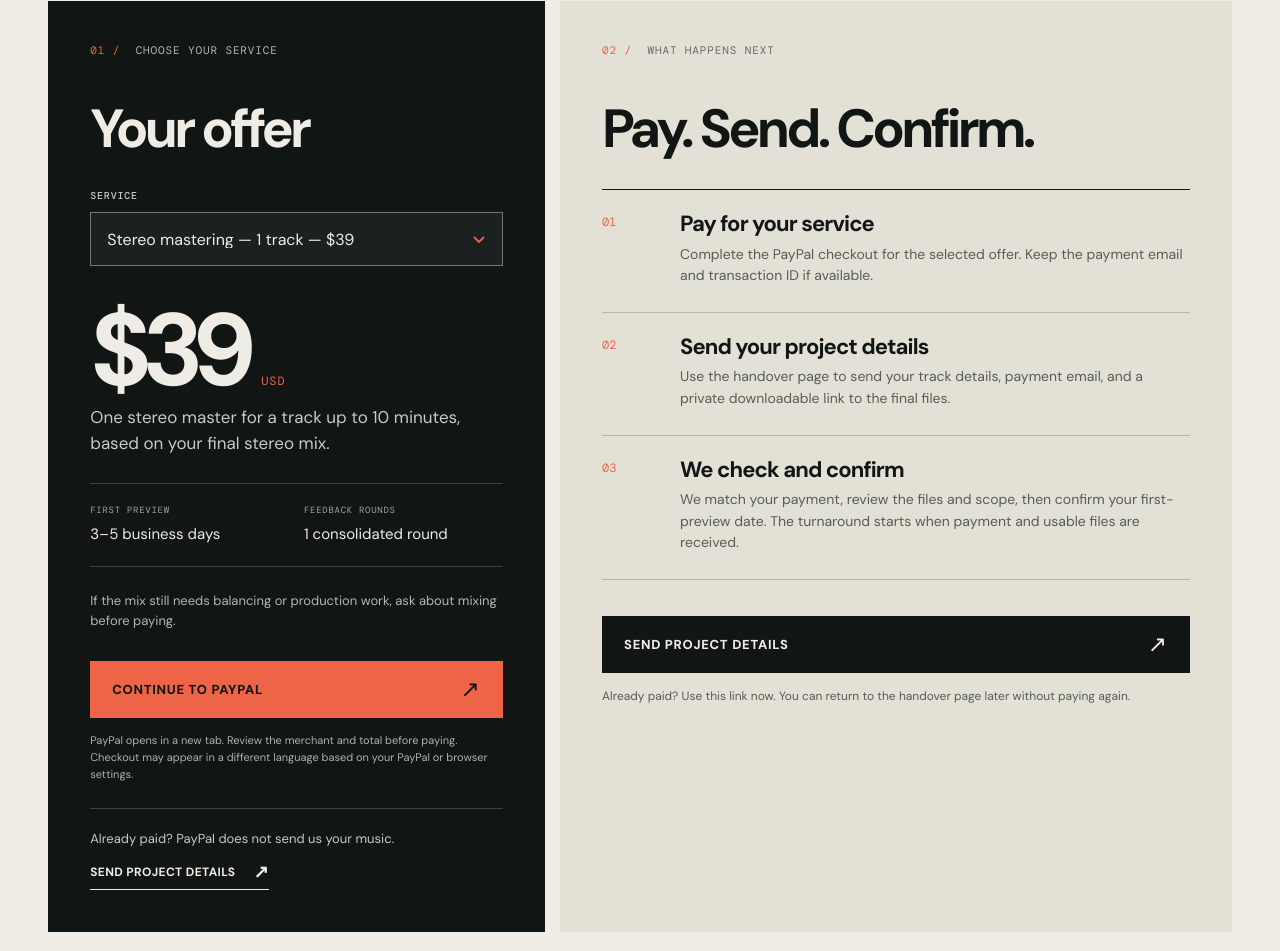
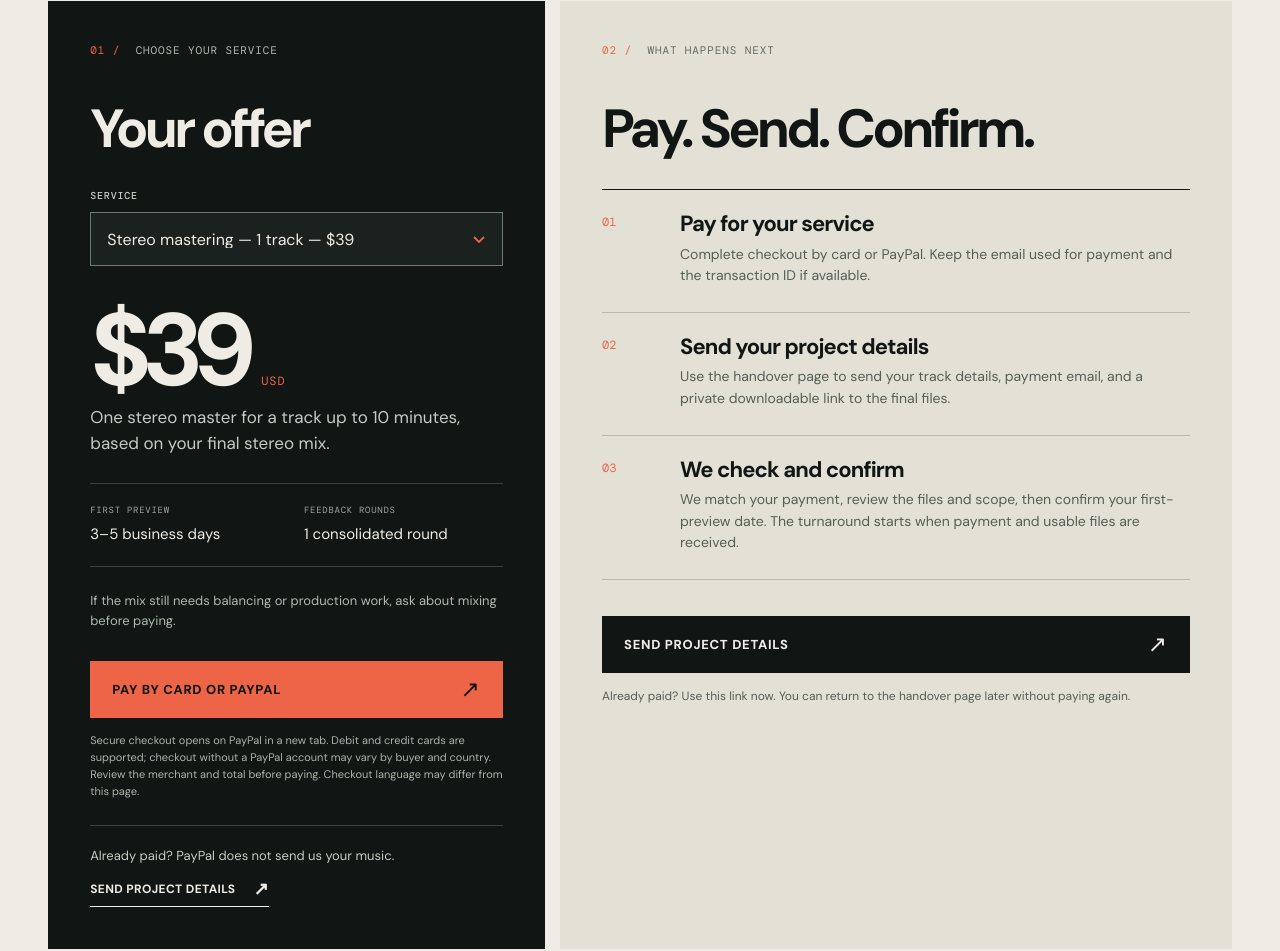
Before and after one commit to 0xsl0th/tonart, a plain HTML site: page booking.html in a window 1280 px wide. Shown: the part 623-1574 px from the top of the page. Drawn offline with nearby package versions, Linux system fonts and the light colour scheme.

Commit message:
Clarify card and PayPal checkout options

```diff
--- a/booking.css
+++ b/booking.css
@@ -40,7 +40,7 @@
 .offer-details dt { margin-bottom: 8px; color: #9da79e; font-family: var(--mono); font-size: 9px; letter-spacing: .08em; }
 .offer-details dd { margin: 0; font-size: 15px; line-height: 1.45; }
 .offer-caveat { min-height: 42px; margin: 0 0 28px; color: #aeb9af; font-size: 13px; line-height: 1.55; }
-.booking-pay { width: 100%; margin-top: auto; }
+.booking-pay { width: 100%; margin-top: auto; padding-block: 14px; line-height: 1.25; }
 .booking-pay[hidden] { display: none; }
 .booking-pay[aria-disabled="true"], .booking-pay.is-disabled { background: #66716a; color: #e2e6df; cursor: not-allowed; pointer-events: none; transform: none; }
 .pay-note { margin: 14px 0 0; color: #acb4aa; font-size: 11px; line-height: 1.55; }
--- a/booking.html
+++ b/booking.html
@@ -33,7 +33,7 @@
       <section class="booking-intro shell">
         <div class="eyebrow booking-eyebrow"><span class="pulse-dot"></span><span data-book-i18n="eyebrow">TONART / PROJECT BOOKING</span></div>
         <h1 data-book-i18n-html="title">Good sound starts<br /><em>with a good brief.</em></h1>
-        <p data-book-i18n="lede">Choose a launch offer, pay securely through PayPal, then send us your music and project details.</p>
+        <p data-book-i18n="lede">Choose a launch offer, pay securely by card or PayPal, then send us your music and project details.</p>
       </section>
 
       <section class="booking-content shell" aria-labelledby="booking-offer-title">
@@ -49,8 +49,8 @@
             <div><dt data-book-i18n="revisionLabel">FEEDBACK ROUNDS</dt><dd id="service-revisions"></dd></div>
           </dl>
           <p class="offer-caveat" id="service-caveat"></p>
-          <a class="button button-bright booking-pay" id="pay-button" href="https://www.paypal.com/ncp/payment/EQD4VQUARW5SG" target="_blank" rel="noopener noreferrer"><span data-book-i18n="payButton">Continue to PayPal</span><span aria-hidden="true">↗</span></a>
-          <p class="pay-note" id="pay-note" data-book-i18n="payNote" hidden>PayPal opens in a new tab. Review the merchant and total before paying. Checkout may appear in a different language based on your PayPal or browser settings.</p>
+          <a class="button button-bright booking-pay" id="pay-button" href="https://www.paypal.com/ncp/payment/EQD4VQUARW5SG" target="_blank" rel="noopener noreferrer"><span data-book-i18n="payButton">Pay by card or PayPal</span><span aria-hidden="true">↗</span></a>
+          <p class="pay-note" id="pay-note" data-book-i18n="payNote" hidden>Secure checkout opens on PayPal in a new tab. Debit and credit cards are supported; checkout without a PayPal account may vary by buyer and country. Review the merchant and total before paying. Checkout language may differ from this page.</p>
           <p class="pay-note" id="pay-pending" data-book-i18n="payPendingNote" hidden>Online checkout is temporarily unavailable. Please contact Tonart before paying.</p>
           <div class="offer-handover">
             <p data-book-i18n="handoverPrompt">Already paid? PayPal does not send us your music.</p>
@@ -62,7 +62,7 @@
           <div class="booking-card-kicker"><span>02 /</span> <span data-book-i18n="next">WHAT HAPPENS NEXT</span></div>
           <h2 data-book-i18n="stepsTitle">Pay. Send. Confirm.</h2>
           <ol class="booking-steps">
-            <li><span>01</span><div><h3 data-book-i18n="step1Title">Pay for your service</h3><p data-book-i18n="step1Text">Complete the PayPal checkout for the selected offer. Keep the payment email and transaction ID if available.</p></div></li>
+            <li><span>01</span><div><h3 data-book-i18n="step1Title">Pay for your service</h3><p data-book-i18n="step1Text">Complete checkout by card or PayPal. Keep the email used for payment and the transaction ID if available.</p></div></li>
             <li><span>02</span><div><h3 data-book-i18n="step2Title">Send your project details</h3><p data-book-i18n="step2Text">Use the handover page to send your track details, payment email, and a private downloadable link to the final files.</p></div></li>
             <li><span>03</span><div><h3 data-book-i18n="step3Title">We check and confirm</h3><p data-book-i18n="step3Text">We match your payment, review the files and scope, then confirm your first-preview date. The turnaround starts when payment and usable files are received.</p></div></li>
           </ol>
@@ -78,7 +78,7 @@
           <div><h3 data-book-i18n="faq1Title">When does the turnaround start?</h3><p data-book-i18n="faq1Text">After payment, your brief, and usable final files are received and we confirm the scope. Business days exclude weekends and public holidays. Times shown are for a first preview, not the entire revision process.</p></div>
           <div><h3 data-book-i18n="faq2Title">What if my project is outside the package scope?</h3><p data-book-i18n="faq2Text">Please message us before paying if the track is longer than 10 minutes, has more tracks or stems than the offer allows, or needs editing, tuning, production or alternate versions.</p></div>
           <div><h3 data-book-i18n="faq3Title">Is the booking instant?</h3><p data-book-i18n="faq3Text">Payment is immediate. We confirm the project after checking the payment, files and availability. If the package does not fit, we will offer a revised quote or a full refund before work begins.</p></div>
-          <div><h3 data-book-i18n="faq4Title">How do you match my payment to my music?</h3><p data-book-i18n="faq4Text">After paying, use the project handover page. Enter the email used for PayPal, your buyer transaction ID if available, and a private downloadable link to your files. We check these details against the payment before confirming your project.</p></div>
+          <div><h3 data-book-i18n="faq4Title">How do you match my payment to my music?</h3><p data-book-i18n="faq4Text">After paying, use the project handover page. Enter the email used at checkout or shown on your receipt, your buyer transaction ID if available, and a private downloadable link to your files. We check these details against the payment before confirming your project.</p></div>
         </div>
         <p class="booking-terms" data-book-i18n="terms">These are introductory launch rates. Included revisions cover feedback on the supplied material; new recordings or major arrangement changes are a new scope. Your statutory rights are unaffected.</p>
       </section>
--- a/booking.js
+++ b/booking.js
@@ -60,22 +60,22 @@
   const translations = {
     skip: "Ir al contenido", back: "Volver a precios", eyebrow: "TONART / RESERVA DE PROYECTO",
     title: "Un buen sonido empieza<br /><em>con una buena idea.</em>",
-    lede: "Elige una oferta de lanzamiento, paga de forma segura con PayPal y luego envíanos tu música y los datos del proyecto.",
+    lede: "Elige una oferta de lanzamiento, paga de forma segura con tarjeta o PayPal y luego envíanos tu música y los datos del proyecto.",
     choose: "ELIGE TU SERVICIO", offerTitle: "Tu oferta", serviceLabel: "SERVICIO",
     timelineLabel: "PRIMERA VERSIÓN", revisionLabel: "RONDAS DE CAMBIOS",
-    payButton: "Continuar a PayPal",
-    payNote: "PayPal se abre en otra pestaña. Comprueba el vendedor y el importe antes de pagar. El pago puede aparecer en otro idioma según tu configuración de PayPal o del navegador.",
+    payButton: "Pagar con tarjeta o PayPal",
+    payNote: "El pago seguro se abre en PayPal en otra pestaña. Se aceptan tarjetas de débito y crédito; la opción de pagar sin cuenta de PayPal puede variar según el comprador y el país. Comprueba el vendedor y el importe antes de pagar. El idioma del pago puede ser distinto al de esta página.",
     payPendingNote: "El pago en línea no está disponible temporalmente. Contacta con Tonart antes de pagar.",
     handoverPrompt: "¿Ya pagaste? PayPal no nos envía tu música.", handoverButton: "Enviar datos del proyecto", handoverNote: "¿Ya pagaste? Usa este enlace ahora. Puedes volver a la página de entrega más tarde sin pagar otra vez.",
     next: "QUÉ SIGUE", stepsTitle: "Paga. Envía. Confirma.",
-    step1Title: "Paga tu servicio", step1Text: "Completa el pago en PayPal de la oferta elegida. Conserva el correo usado para pagar y el ID de transacción, si está disponible.",
+    step1Title: "Paga tu servicio", step1Text: "Paga con tarjeta o PayPal. Conserva el correo usado para pagar y el ID de transacción, si está disponible.",
     step2Title: "Envía los datos del proyecto", step2Text: "Usa la página de entrega para enviar los datos del tema, el correo del pago y un enlace privado de descarga de los archivos finales.",
     step3Title: "Comprobamos y confirmamos", step3Text: "Vinculamos el pago con tu proyecto, revisamos los archivos y el alcance, y confirmamos la fecha de la primera versión. El plazo comienza al recibir el pago y archivos utilizables.",
     faqKicker: "ANTES DE PAGAR", faqTitle: "Algunos detalles<br /><em>útiles.</em>",
     faq1Title: "¿Cuándo empieza el plazo?", faq1Text: "Después de recibir el pago, tu brief y los archivos finales utilizables, y confirmar el alcance. Los días hábiles excluyen fines de semana y feriados. Los plazos indicados son para una primera versión, no para todo el proceso de cambios.",
     faq2Title: "¿Y si mi proyecto supera los límites de la oferta?", faq2Text: "Escríbenos antes de pagar si el tema dura más de 10 minutos, tiene más pistas o stems que los incluidos, o necesita edición, afinación, producción o versiones alternativas.",
     faq3Title: "¿La reserva es instantánea?", faq3Text: "El pago es inmediato. Confirmamos el proyecto después de verificar el pago, los archivos y la disponibilidad. Si la oferta no corresponde, te propondremos una nueva cotización o el reintegro completo antes de comenzar.",
-    faq4Title: "¿Cómo vinculan mi pago con mi música?", faq4Text: "Después de pagar, usa la página de entrega del proyecto. Indica el correo usado en PayPal, el ID de transacción del comprador si está disponible y un enlace privado de descarga de tus archivos. Comprobamos estos datos con el pago antes de confirmar el proyecto.",
+    faq4Title: "¿Cómo vinculan mi pago con mi música?", faq4Text: "Después de pagar, usa la página de entrega del proyecto. Indica el correo usado al pagar o que aparece en tu recibo, el ID de transacción del comprador si está disponible y un enlace privado de descarga de tus archivos. Comprobamos estos datos con el pago antes de confirmar el proyecto.",
     terms: "Estas son tarifas introductorias. Los cambios incluidos se aplican al material enviado; nuevas grabaciones o cambios importantes de arreglo requieren un nuevo alcance. Tus derechos legales siguen vigentes.",
     policiesKicker: "POLÍTICAS DE PEDIDO", policiesTitle: "Expectativas claras<br /><em>para ambas partes.</em>",
     refundTitle: "Cancelaciones y reintegros", refundText: "Si cancelas antes de que comience el trabajo, o si no podemos aceptar tus archivos dentro del alcance de la oferta, reintegramos el pago completo. Una vez iniciado el trabajo, escríbenos para resolver el problema; cualquier reintegro se evalúa según la ley aplicable y el trabajo ya entregado. Tus derechos legales siguen vigentes.",
@@ -86,22 +86,22 @@
   const germanTranslations = {
     skip: "Zum Inhalt springen", back: "Zurück zu den Preisen", eyebrow: "TONART / PROJEKT BUCHEN",
     title: "Guter Sound beginnt<br /><em>mit einem guten Briefing.</em>",
-    lede: "Wähle ein Einführungsangebot, bezahle sicher über PayPal und sende uns anschließend deine Musik und Projektdaten.",
+    lede: "Wähle ein Einführungsangebot, bezahle sicher mit Karte oder PayPal und sende uns anschließend deine Musik und Projektdaten.",
     choose: "SERVICE WÄHLEN", offerTitle: "Dein Angebot", serviceLabel: "SERVICE",
     timelineLabel: "ERSTE VERSION", revisionLabel: "KORREKTURRUNDEN",
-    payButton: "Weiter zu PayPal",
-    payNote: "PayPal öffnet sich in einem neuen Tab. Prüfe Anbieter und Gesamtbetrag, bevor du zahlst. Die Zahlungsseite kann je nach PayPal- oder Browsereinstellungen in einer anderen Sprache erscheinen.",
+    payButton: "Mit Karte oder PayPal bezahlen",
+    payNote: "Die sichere Zahlungsseite von PayPal öffnet sich in einem neuen Tab. Debit- und Kreditkarten werden akzeptiert; die Zahlung ohne PayPal-Konto wird nicht für alle Käufer oder Länder angeboten. Prüfe Anbieter und Gesamtbetrag vor der Zahlung. Die Zahlungsseite kann in einer anderen Sprache erscheinen.",
     payPendingNote: "Die Online-Zahlung ist vorübergehend nicht verfügbar. Kontaktiere Tonart bitte vor einer Zahlung.",
     handoverPrompt: "Schon bezahlt? PayPal sendet uns deine Musik nicht.", handoverButton: "Projektdaten senden", handoverNote: "Schon bezahlt? Nutze jetzt diesen Link. Du kannst später zur Übergabeseite zurückkehren, ohne erneut zu bezahlen.",
     next: "SO GEHT ES WEITER", stepsTitle: "Bezahlen. Senden. Bestätigen.",
-    step1Title: "Service bezahlen", step1Text: "Bezahle das gewählte Angebot über PayPal. Bewahre die für die Zahlung verwendete E-Mail-Adresse und, falls vorhanden, die Transaktions-ID auf.",
+    step1Title: "Service bezahlen", step1Text: "Bezahle mit Karte oder PayPal. Bewahre die für die Zahlung verwendete E-Mail-Adresse und, falls vorhanden, die Transaktions-ID auf.",
     step2Title: "Projektdaten senden", step2Text: "Sende über die Übergabeseite Trackdaten, die Zahlungs-E-Mail-Adresse und einen privaten Download-Link zu den finalen Dateien.",
     step3Title: "Wir prüfen und bestätigen", step3Text: "Wir ordnen deine Zahlung zu, prüfen Dateien und Leistungsumfang und bestätigen den Termin der ersten Version. Die Bearbeitungszeit beginnt, wenn Zahlung und verwendbare Dateien vorliegen.",
     faqKicker: "VOR DER ZAHLUNG", faqTitle: "Ein paar wichtige<br /><em>Details.</em>",
     faq1Title: "Wann beginnt die Bearbeitungszeit?", faq1Text: "Sobald Zahlung, Briefing und verwendbare finale Dateien eingegangen sind und wir den Leistungsumfang bestätigt haben. Wochenenden und Feiertage zählen nicht als Arbeitstage. Die angegebenen Zeiten gelten für die erste Version, nicht für den gesamten Korrekturprozess.",
     faq2Title: "Was, wenn mein Projekt über den Angebotsumfang hinausgeht?", faq2Text: "Schreibe uns vor der Zahlung, wenn der Track länger als 10 Minuten ist, mehr Spuren oder Stems enthält als im Angebot vorgesehen oder Editing, Tonhöhenkorrektur, Produktion oder alternative Versionen benötigt.",
     faq3Title: "Ist die Buchung sofort bestätigt?", faq3Text: "Die Zahlung erfolgt sofort. Wir bestätigen dein Projekt nach Prüfung der Zahlung, der Dateien und unserer Verfügbarkeit. Falls das Angebot nicht passt, bieten wir vor Arbeitsbeginn ein angepasstes Angebot oder eine vollständige Erstattung an.",
-    faq4Title: "Wie ordnet ihr meine Zahlung meiner Musik zu?", faq4Text: "Nutze nach der Zahlung die Projekt-Übergabeseite. Gib die für PayPal verwendete E-Mail-Adresse, falls vorhanden die Transaktions-ID des Käufers und einen privaten Download-Link zu deinen Dateien an. Wir gleichen diese Angaben mit der Zahlung ab, bevor wir dein Projekt bestätigen.",
+    faq4Title: "Wie ordnet ihr meine Zahlung meiner Musik zu?", faq4Text: "Nutze nach der Zahlung die Projekt-Übergabeseite. Gib die beim Bezahlen verwendete oder auf dem Beleg angegebene E-Mail-Adresse, falls vorhanden die Transaktions-ID des Käufers und einen privaten Download-Link zu deinen Dateien an. Wir gleichen diese Angaben mit der Zahlung ab, bevor wir dein Projekt bestätigen.",
     terms: "Dies sind Einführungspreise. Die enthaltenen Korrekturen beziehen sich auf das eingereichte Material. Neue Aufnahmen oder größere Änderungen am Arrangement erfordern eine neue Vereinbarung. Deine gesetzlichen Rechte bleiben unberührt.",
     policiesKicker: "BESTELLBEDINGUNGEN", policiesTitle: "Klare Absprachen<br /><em>für beide Seiten.</em>",
     refundTitle: "Stornierungen und Erstattungen", refundText: "Wenn du vor Arbeitsbeginn stornierst oder wir deine Dateien im Rahmen des Angebots nicht annehmen können, erstatten wir die Zahlung vollständig. Hat die Arbeit bereits begonnen, kontaktiere uns bitte, damit wir das Problem lösen können. Eine Erstattung richtet sich dann nach geltendem Recht und den bereits erbrachten Leistungen. Deine gesetzlichen Rechte bleiben unberührt.",
```
Also changed, not shown: handover.html (+3 -3 lines), handover.js (+9 -9 lines).
